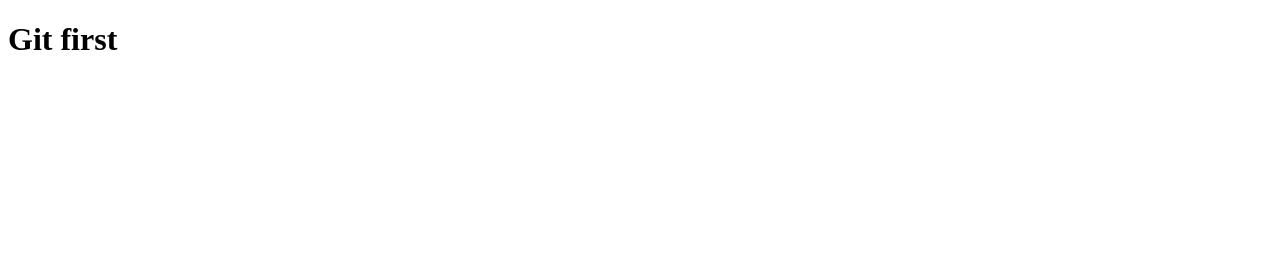
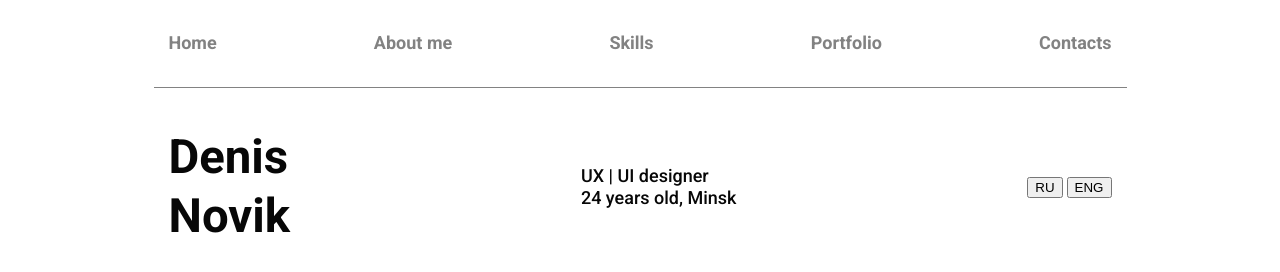
Before and after one commit to bg-prostak/git-first, a plain HTML site: page index.html in a window 1280 px wide. Drawn offline with Linux system fonts and the light colour scheme.

Commit message:
Верстка макета №2

```diff
--- a/css/style.scss
+++ b/css/style.scss
@@ -0,0 +1,81 @@
+*{
+    margin:0;
+    box-sizing: border-box;
+}
+
+body{
+    font-family: "Roboto";
+    font-weight: 700;
+    background-color: #fff;
+    font-style: normal;
+    color:#070707;
+}
+a{
+    color:inherit;
+    text-decoration: none;
+
+}
+
+ul,li{
+    margin: 0;padding: 0;
+    text-decoration: none;
+    list-style: none;
+}
+address{
+    font-style: normal;
+}
+
+.section-outer{
+    max-width: 973px;
+    margin: 0 auto;
+    padding-left: 15px;
+    padding-right: 15px;
+}
+// header
+.section-header{
+    padding-top: 32px;
+    border-bottom: 1px solid #828282;
+    .nav{
+        display: flex;
+        justify-content: space-between;
+        &__item{
+            font-size: 18px;
+            line-height: 22px;
+            color:#828282;
+        }
+        &__item:hover{
+            color:#070707;
+        }
+        margin-bottom: 33px;
+
+    }
+}
+// !header
+// main
+.section-main{
+    padding-top: 40px;
+    .content{
+        display: flex;
+        align-items: center;
+        justify-content: space-between;
+        h1{
+            font-size: 47.3392px;
+            line-height: 59px;
+        }
+        .info{
+            font-weight: 500;
+            font-size: 18px;
+            line-height: 22px;
+            span{
+                display:block;
+                font-weight: 500;
+                font-size: 18px;
+                line-height: 22px;
+            }
+        }
+
+
+    }
+
+}
+// !main
--- a/index.html
+++ b/index.html
@@ -6,8 +6,62 @@
     <meta name="viewport" content="width=device-width, initial-scale=1.0" />
     <title>First Git Portfolio</title>
     <link rel="stylesheet" href="css/style.css" />
+    <link
+      href="https://fonts.googleapis.com/css?family=Roboto:500,700"
+      rel="stylesheet"
+    />
   </head>
   <body>
-    <h1>Git first</h1>
+    <!-- header -->
+    <section class="section-outer section-header">
+      <div class="section-inner">
+        <ul class="nav">
+          <li class="nav__item"><a href="#">Home</a></li>
+          <li class="nav__item"><a href="#">About me</a></li>
+          <li class="nav__item"><a href="#">Skills</a></li>
+          <li class="nav__item"><a href="#">Portfolio</a></li>
+          <li class="nav__item"><a href="#">Contacts</a></li>
+        </ul>
+      </div>
+    </section>
+    <!-- !header -->
+    <!-- main -->
+    <section class="section-outer section-main">
+      <div class="section-inner">
+        <div class="content">
+          <h1>Denis<br />Novik</h1>
+          <div class="info">
+            <span>UX | UI designer</span>
+            <span>24 years old, Minsk</span>
+          </div>
+          <div class="buttons">
+            <button class="language_button">RU</button>
+            <button class="language_button">ENG</button>
+          </div>
+        </div>
+        <div class="photo"></div>
+      </div>
+    </section>
+    <!-- !main -->
+    <!-- about -->
+    <section class="section-outer section-about">
+      <div class="section-inner"></div>
+    </section>
+    <!-- !about -->
+    <!-- skills -->
+    <section class="section-outer section-skills">
+      <div class="section-inner"></div>
+    </section>
+    <!-- !skills -->
+    <!-- portfolio -->
+    <section class="section-outer section-portfolio">
+      <div class="section-inner"></div>
+    </section>
+    <!-- !portfolio -->
+    <!-- contact -->
+    <section class="section-outer section-contact">
+      <div class="section-inner"></div>
+    </section>
+    <!-- !contact -->
   </body>
 </html>
```
Also changed, not shown: css/style.css, 1 other file.
